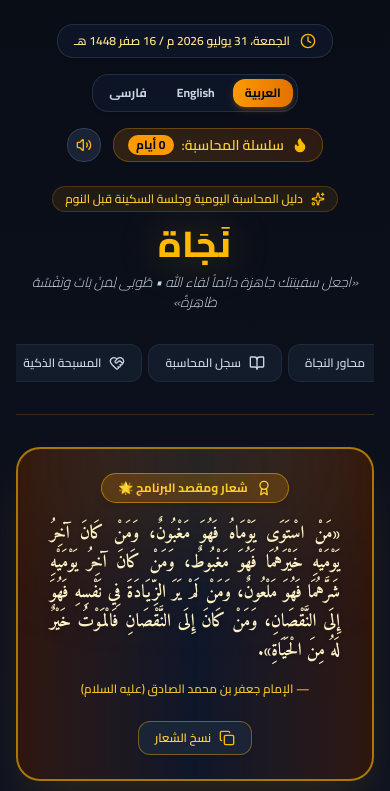
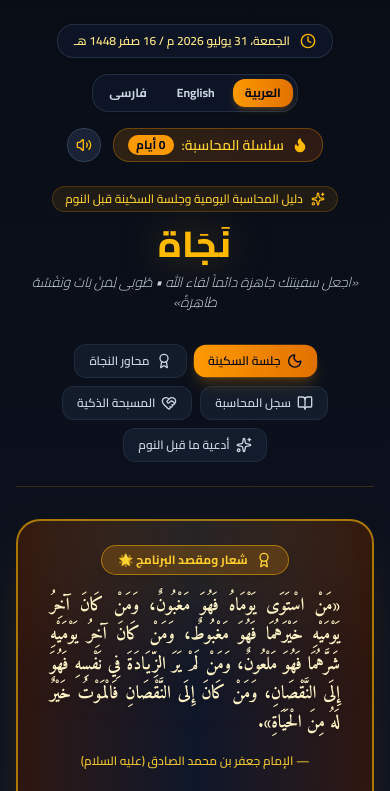
Before and after one commit to Ataa-Al-Aqeela/Najat, a React (Vite) app: page / in a window 390 px wide. Shown: the top 791 px of the page. Built offline with nearby package versions, Linux system fonts and the light colour scheme.

Commit message:
Add files via upload

```diff
--- a/index.html
+++ b/index.html
@@ -3,51 +3,14 @@
   <head>
     <meta charset="UTF-8" />
     <meta name="viewport" content="width=device-width, initial-scale=1.0" />
-
+    <meta property="og:image" content="https://ataa-al-aqeela.github.io/najat/preview.jpg" />
+    <meta property="twitter:card" content="summary_large_image" />
+    <meta property="twitter:image" content="https://ataa-al-aqeela.github.io/najat/preview.jpg" />
     <title>برنامج نَجَاة | دليل المحاسبة اليومية</title>
-
-    <meta
-      name="description"
-      content="دليل عملي للمحاسبة اليومية ومراقبة النفس وفق القرآن الكريم وروايات أهل البيت عليهم السلام."
-    />
-
-    <!-- Open Graph -->
-    <meta property="og:type" content="website" />
-    <meta property="og:url" content="https://najat-app.vercel.app/" />
-    <meta property="og:title" content="برنامج نَجَاة | دليل المحاسبة اليومية" />
-    <meta
-      property="og:description"
-      content="دليل عملي للمحاسبة اليومية ومراقبة النفس وفق القرآن الكريم وروايات أهل البيت عليهم السلام."
-    />
-    <meta
-      property="og:image"
-      content="https://najat-app.vercel.app/preview.jpg"
-    />
-    <meta property="og:image:secure_url" content="https://najat-app.vercel.app/preview.jpg" />
-    <meta property="og:image:type" content="image/jpeg" />
-    <meta property="og:image:width" content="1200" />
-    <meta property="og:image:height" content="630" />
-
-    <!-- Twitter -->
-    <meta name="twitter:card" content="summary_large_image" />
-    <meta name="twitter:title" content="برنامج نَجَاة | دليل المحاسبة اليومية" />
-    <meta
-      name="twitter:description"
-      content="دليل عملي للمحاسبة اليومية ومراقبة النفس وفق القرآن الكريم وروايات أهل البيت عليهم السلام."
-    />
-    <meta
-      name="twitter:image"
-      content="https://najat-app.vercel.app/preview.jpg"
-    />
-
-    <link rel="preconnect" href="https://fonts.googleapis.com" />
-    <link rel="preconnect" href="https://fonts.gstatic.com" crossorigin />
-    <link
-      href="https://fonts.googleapis.com/css2?family=Amiri:ital,wght@0,400;0,700;1,400&family=Cairo:wght@300;400;500;600;700;800&display=swap"
-      rel="stylesheet"
-    />
+    <link rel="preconnect" href="https://fonts.googleapis.com">
+    <link rel="preconnect" href="https://fonts.gstatic.com" crossorigin>
+    <link href="https://fonts.googleapis.com/css2?family=Amiri:ital,wght@0,400;0,700;1,400&family=Cairo:wght@300;400;500;600;700;800&display=swap" rel="stylesheet">
   </head>
-
   <body class="bg-[#090d16] text-[#f8fafc] font-cairo antialiased selection:bg-amber-500/30 selection:text-amber-200">
     <div id="root"></div>
     <script type="module" src="/src/main.tsx"></script>
--- a/src/components/Header.tsx
+++ b/src/components/Header.tsx
@@ -119,64 +119,64 @@ export const Header: React.FC<HeaderProps> = ({
       </div>
 
       {/* Navigation Tabs */}
-      <nav className="flex items-center justify-center gap-1.5 sm:gap-2 mt-8 overflow-x-auto pb-2 scrollbar-none">
+      <nav className="flex flex-wrap items-center justify-center gap-2 mt-8 w-full">
         <button
           onClick={() => setActiveTab('evening')}
-          className={`flex items-center gap-2 px-4 py-2.5 rounded-xl font-semibold text-xs sm:text-sm transition-all whitespace-nowrap cursor-pointer ${
+          className={`flex items-center justify-center gap-1.5 sm:gap-2 px-3.5 sm:px-4 py-2 sm:py-2.5 rounded-xl font-semibold text-xs sm:text-sm transition-all whitespace-nowrap cursor-pointer ${
             activeTab === 'evening'
               ? 'bg-gradient-to-r from-amber-500 to-amber-600 text-slate-950 shadow-lg shadow-amber-500/20 scale-[1.02]'
               : 'bg-slate-800/50 hover:bg-slate-800 text-slate-300 hover:text-amber-300 border border-slate-700/40'
           }`}
         >
-          <Moon className="w-4 h-4" />
+          <Moon className="w-4 h-4 shrink-0" />
           <span>{t.navEvening[language] || t.navEvening.ar}</span>
         </button>
 
         <button
           onClick={() => setActiveTab('pillars')}
-          className={`flex items-center gap-2 px-4 py-2.5 rounded-xl font-semibold text-xs sm:text-sm transition-all whitespace-nowrap cursor-pointer ${
+          className={`flex items-center justify-center gap-1.5 sm:gap-2 px-3.5 sm:px-4 py-2 sm:py-2.5 rounded-xl font-semibold text-xs sm:text-sm transition-all whitespace-nowrap cursor-pointer ${
             activeTab === 'pillars'
               ? 'bg-gradient-to-r from-amber-500 to-amber-600 text-slate-950 shadow-lg shadow-amber-500/20 scale-[1.02]'
               : 'bg-slate-800/50 hover:bg-slate-800 text-slate-300 hover:text-amber-300 border border-slate-700/40'
           }`}
         >
-          <Award className="w-4 h-4" />
+          <Award className="w-4 h-4 shrink-0" />
           <span>{t.navPillars[language] || t.navPillars.ar}</span>
         </button>
 
         <button
           onClick={() => setActiveTab('history')}
-          className={`flex items-center gap-2 px-4 py-2.5 rounded-xl font-semibold text-xs sm:text-sm transition-all whitespace-nowrap cursor-pointer ${
+          className={`flex items-center justify-center gap-1.5 sm:gap-2 px-3.5 sm:px-4 py-2 sm:py-2.5 rounded-xl font-semibold text-xs sm:text-sm transition-all whitespace-nowrap cursor-pointer ${
             activeTab === 'history'
               ? 'bg-gradient-to-r from-amber-500 to-amber-600 text-slate-950 shadow-lg shadow-amber-500/20 scale-[1.02]'
               : 'bg-slate-800/50 hover:bg-slate-800 text-slate-300 hover:text-amber-300 border border-slate-700/40'
           }`}
         >
-          <BookOpen className="w-4 h-4" />
+          <BookOpen className="w-4 h-4 shrink-0" />
           <span>{t.navHistory[language] || t.navHistory.ar}</span>
         </button>
 
         <button
           onClick={() => setActiveTab('tasbeeh')}
-          className={`flex items-center gap-2 px-4 py-2.5 rounded-xl font-semibold text-xs sm:text-sm transition-all whitespace-nowrap cursor-pointer ${
+          className={`flex items-center justify-center gap-1.5 sm:gap-2 px-3.5 sm:px-4 py-2 sm:py-2.5 rounded-xl font-semibold text-xs sm:text-sm transition-all whitespace-nowrap cursor-pointer ${
             activeTab === 'tasbeeh'
               ? 'bg-gradient-to-r from-amber-500 to-amber-600 text-slate-950 shadow-lg shadow-amber-500/20 scale-[1.02]'
               : 'bg-slate-800/50 hover:bg-slate-800 text-slate-300 hover:text-amber-300 border border-slate-700/40'
           }`}
         >
-          <HeartHandshake className="w-4 h-4" />
+          <HeartHandshake className="w-4 h-4 shrink-0" />
           <span>{t.navTasbeeh[language] || t.navTasbeeh.ar}</span>
         </button>
 
         <button
           onClick={() => setActiveTab('wisdom')}
-          className={`flex items-center gap-2 px-4 py-2.5 rounded-xl font-semibold text-xs sm:text-sm transition-all whitespace-nowrap cursor-pointer ${
+          className={`flex items-center justify-center gap-1.5 sm:gap-2 px-3.5 sm:px-4 py-2 sm:py-2.5 rounded-xl font-semibold text-xs sm:text-sm transition-all whitespace-nowrap cursor-pointer ${
             activeTab === 'wisdom'
               ? 'bg-gradient-to-r from-amber-500 to-amber-600 text-slate-950 shadow-lg shadow-amber-500/20 scale-[1.02]'
               : 'bg-slate-800/50 hover:bg-slate-800 text-slate-300 hover:text-amber-300 border border-slate-700/40'
           }`}
         >
-          <Sparkles className="w-4 h-4" />
+          <Sparkles className="w-4 h-4 shrink-0" />
           <span>{t.navWisdom[language] || t.navWisdom.ar}</span>
         </button>
       </nav>
```
